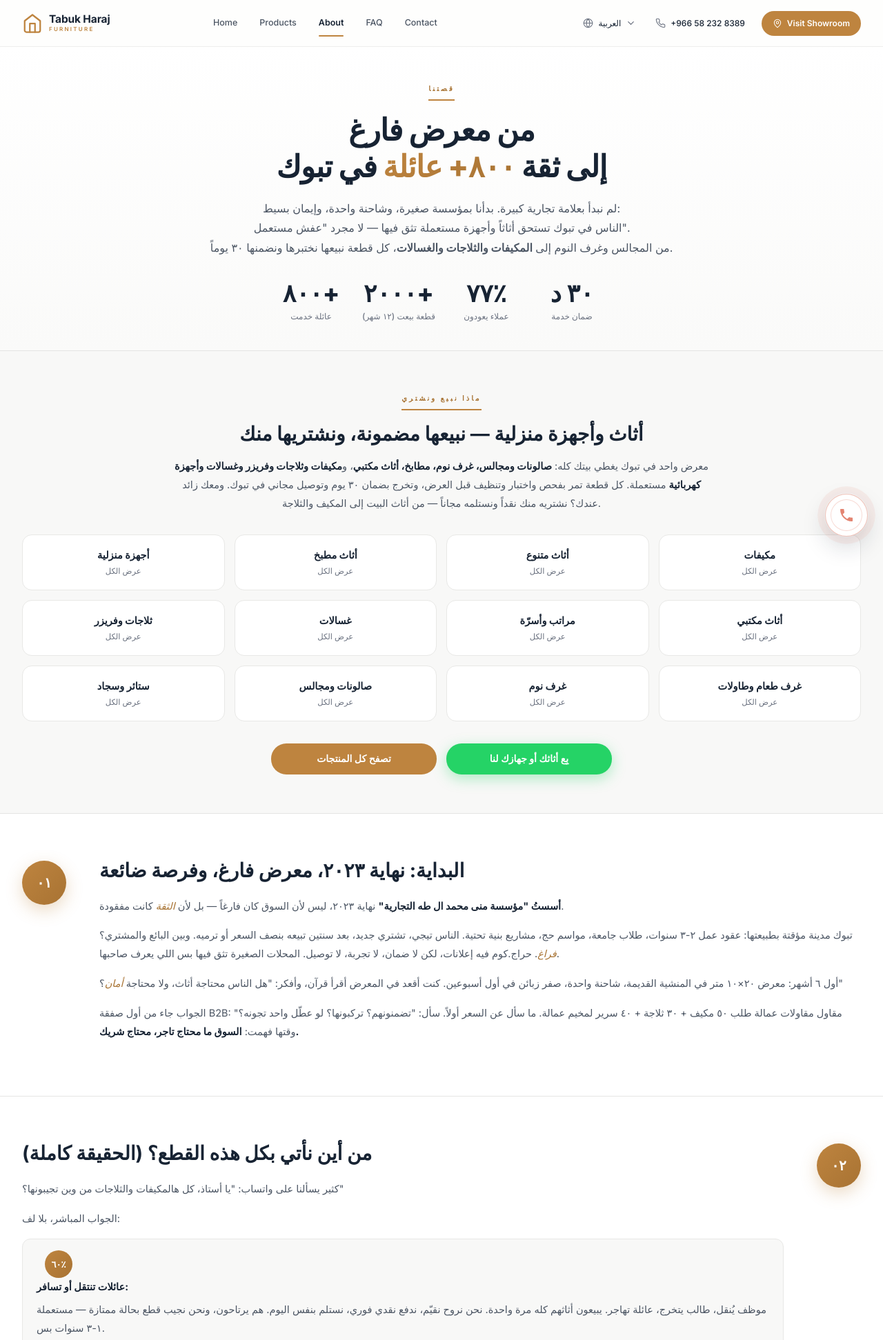
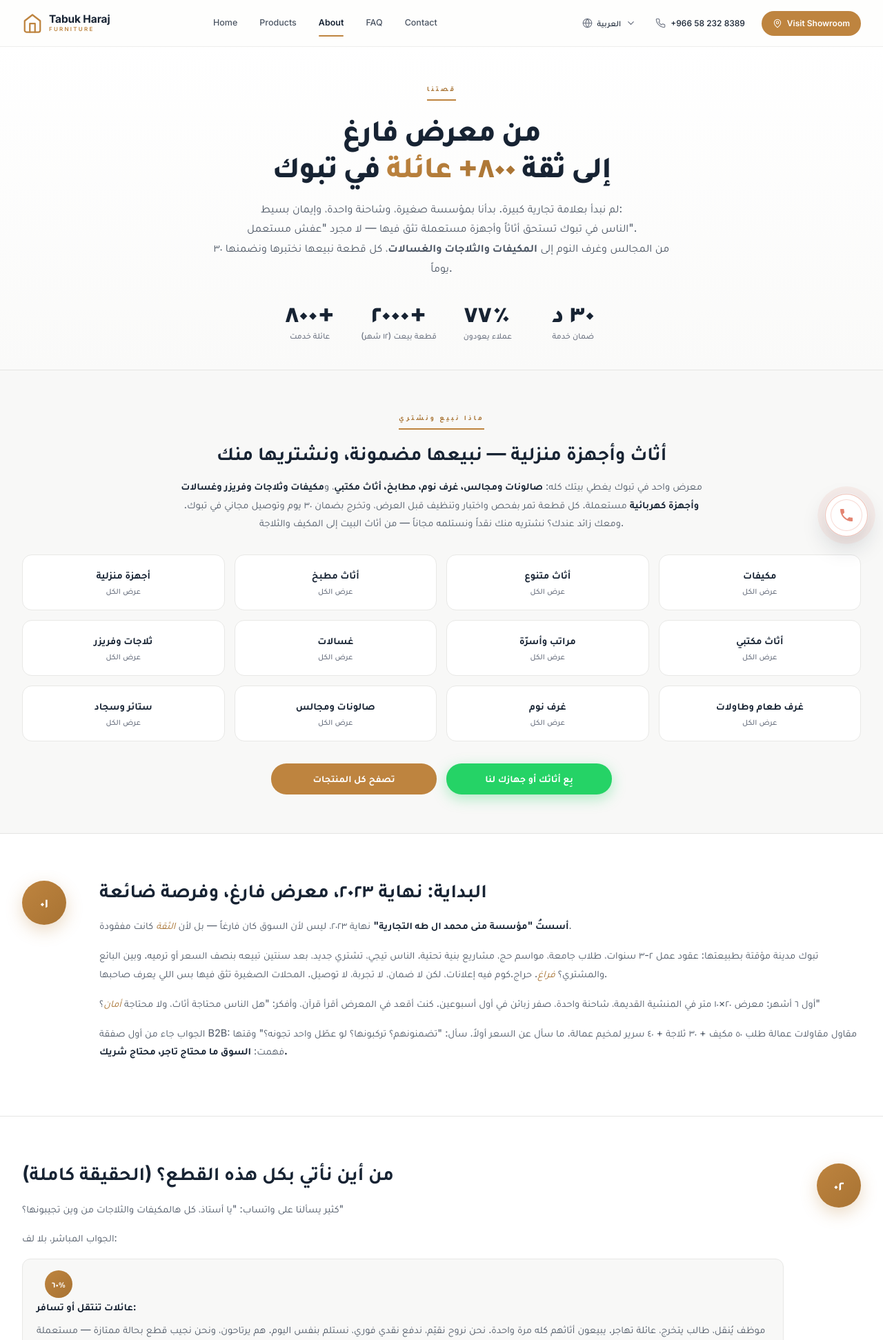
Before and after one commit to tanmoymondal1312/TabukHarajFurniture, a Django app: page /about/ in a window 1280 px wide. Shown: the top 1943 px of the page at 69% size. Run offline with Django 5.2, Linux system fonts and the light colour scheme; data comes from the database, SQL or seed files in the repository; data that the repository does not hold is empty.

Commit message:
Polish Arabic typography with Tajawal font, normal letter spacing and RTL arrows

```diff
--- a/static/css/main.css
+++ b/static/css/main.css
@@ -34,7 +34,7 @@ html {
 
 body {
   margin: 0;
-  font-family: "Inter", system-ui, -apple-system, "Segoe UI", sans-serif;
+  font-family: "Inter", "Tajawal", system-ui, -apple-system, "Segoe UI", sans-serif;
   font-size: 14px;
   line-height: 1.5;
   color: var(--text);
@@ -4132,3 +4132,43 @@ a.contact-card--wa:hover .contact-card__go {
     transition: none;
   }
 }
+
+/* ===== Arabic typography & RTL icons ===== */
+html[lang="ar"] .hero__eyebrow,
+html[lang="ar"] .hero__title,
+html[lang="ar"] .section-eyebrow,
+html[lang="ar"] .section-title,
+html[lang="ar"] .listing-card__badge,
+html[lang="ar"] .pdp__pill,
+html[lang="ar"] .pdp__cat,
+html[lang="ar"] .pdp__title,
+html[lang="ar"] .pdp__price-main,
+html[lang="ar"] .pp-hero__title,
+html[lang="ar"] .pp-cats__head,
+html[lang="ar"] .pp-card__ribbon,
+html[lang="ar"] .sf-head,
+html[lang="ar"] .about-hero__eyebrow,
+html[lang="ar"] .about-hero__title,
+html[lang="ar"] .about-catalog__eyebrow,
+html[lang="ar"] .team-member__role,
+html[lang="ar"] .contact-hero__eyebrow,
+html[lang="ar"] .contact-hero__title,
+html[lang="ar"] .contact-card__label,
+html[lang="ar"] .contact-map__eyebrow {
+  letter-spacing: normal;
+}
+
+html[lang="ar"] .hero__title,
+html[lang="ar"] .section-title,
+html[lang="ar"] .pdp__title,
+html[lang="ar"] .pp-hero__title,
+html[lang="ar"] .about-hero__title,
+html[lang="ar"] .contact-hero__title {
+  line-height: 1.35;
+}
+
+html[dir="rtl"] .section-link svg,
+html[dir="rtl"] .category-card__arrow svg,
+html[dir="rtl"] .carousel-btn svg {
+  transform: scaleX(-1);
+}
--- a/templates/404.html
+++ b/templates/404.html
@@ -8,7 +8,7 @@
   <title>صفحة غير موجودة | حراج تبوك للأثاث</title>
   <meta name="description" content="الصفحة التي تبحث عنها غير موجودة. تصفح أحدث العروض على الأثاث والأجهزة المستعملة في تبوك مع ضمان 30 يوم وتوصيل مجاني.">
   <link rel="canonical" href="https://tabukharajfurniture.com/404/">
-  <link rel="stylesheet" href="{% static 'css/main.css' %}?v=20261002g">
+  <link rel="stylesheet" href="{% static 'css/main.css' %}?v=20261002h">
 </head>
 <body>
   {% include "partials/header.html" %}
--- a/templates/base.html
+++ b/templates/base.html
@@ -58,7 +58,7 @@
   <link rel="dns-prefetch" href="https://maps.googleapis.com">
   <link rel="dns-prefetch" href="https://www.google.com">
 
-  <link rel="stylesheet" href="{% static 'css/main.css' %}?v=20261002g">
+  <link rel="stylesheet" href="{% static 'css/main.css' %}?v=20261002h">
 
   <!-- JSON-LD Structured Data: Organization + LocalBusiness + WebSite + SearchAction -->
   <script type="application/ld+json">
```
